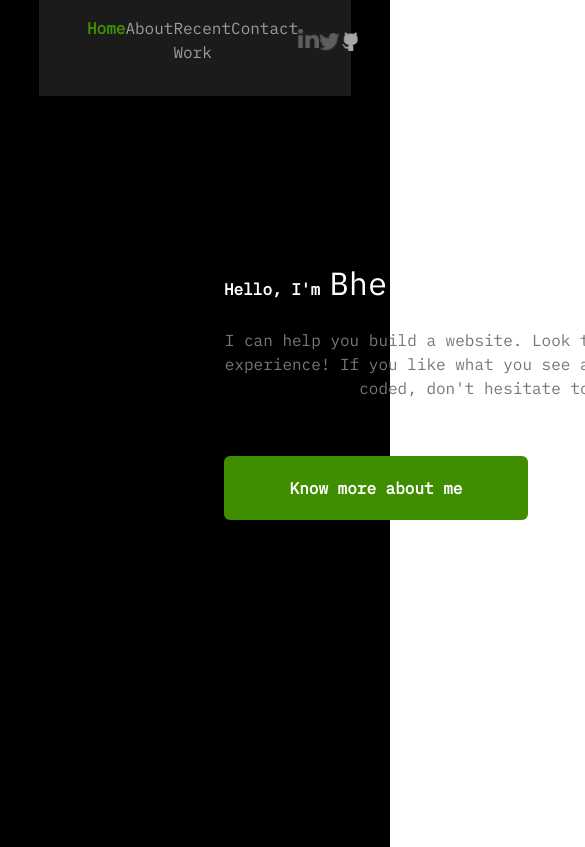
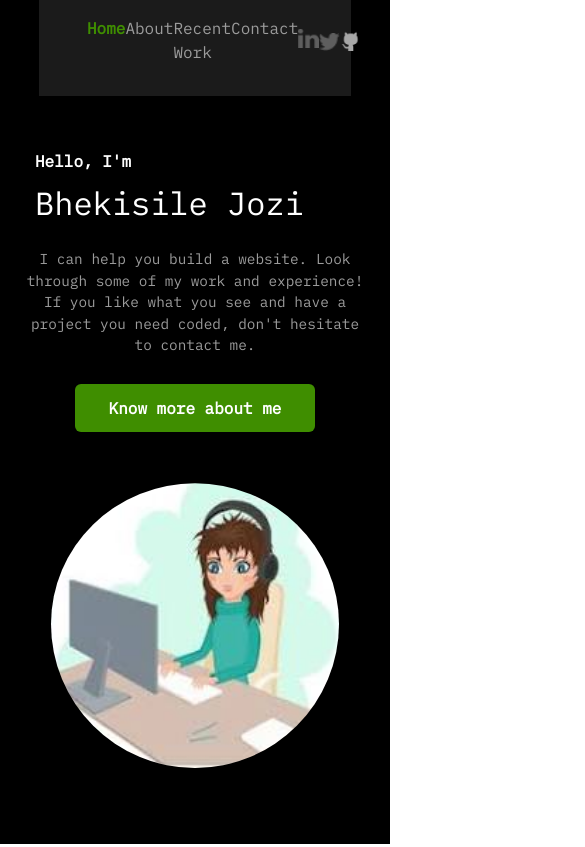
Before and after one commit to Bhekisile/FTemplate-Portfolio, a React (Create React App) app: page / in a window 390 px wide. Shown: the top 847 px of the page, 585 px wide, since content can reach past the window. Built offline with nearby package versions, Linux system fonts and the light colour scheme.

Commit message:
Add mixins to make home page responsive

```diff
--- a/src/components/HomePage.jsx
+++ b/src/components/HomePage.jsx
@@ -1,20 +1,18 @@
-// import { Row, Col } from "react-bootstrap";
 import "../styles/HomePage.scss";
 import Header from "./Header";
 import cartoon from "../assets/lady-cartoon.jpeg";
 import { Link } from "react-router-dom";
 
-const HomePage = () => {
+function HomePage() {
   return (
     <div className="home-container">
-    <Header />
+      <Header />
       <div className="flex-container">
-
         <div className="flex-left">
-          <div className="details">
-            <h1 className="details-primary">
-              <span className="details-primary--main">Hello, I'm </span>
-              <span className="details-primary--sub">Bhekisile Jozi</span>
+          <div className="flex-left__details">
+            <h1 className="flex-left__details-primary">
+              <span className="flex-left__details-primary--main">Hello, I'm </span>
+              <span className="flex-left__details-primary--sub">Bhekisile Jozi</span>
             </h1>
             <p>I can help you build a website. Look through some of my work and experience! If you like what you see and have a project you need coded,
               don&apos;t hesitate to contact me.</p>
@@ -22,14 +20,12 @@
                 <button type="button" className="btn btn--green">
                   Know more about me
                 </button>
-            </Link>
+              </Link>
           </div>
         </div>
-
         <div className="flex-right">
-          <img src={cartoon} className="picture" alt="Lady cartoon" />
+          <img src={cartoon} className="flex-right__picture" alt="Lady cartoon" />
         </div>
-
       </div>
     </div>
   )
--- a/src/styles/About.scss
+++ b/src/styles/About.scss
@@ -1,4 +1,4 @@
-@import "../styles/variables.scss";
+@import "../styles/abstracts/variables.scss";
 
 .about-container {
   width: 80%;
--- a/src/styles/Contact.scss
+++ b/src/styles/Contact.scss
@@ -1,4 +1,4 @@
-@import "../styles/variables.scss";
+@import "../styles/abstracts/variables.scss";
 
 .contact-container {
   width: 80%;
--- a/src/styles/Header.scss
+++ b/src/styles/Header.scss
@@ -1,4 +1,4 @@
-@import "../styles/variables.scss";
+@import "../styles/abstracts/variables.scss";
 
 .container {
   background-color: $color-black-dark;
--- a/src/styles/HomePage.scss
+++ b/src/styles/HomePage.scss
@@ -1,39 +1,100 @@
-@import "../styles/variables.scss";
+@import "../styles/abstracts/variables.scss";
+@import "../styles/abstracts/mixins.scss";
 
 .home-container {
   width: 100%;
+  height: 100vh;
   background-color: $color-black-dark;
 }
 
 .flex-container {
+  background-color: $color-black-dark;
   color: $color-white;
   display: flex;
+  flex-wrap: wrap;
   gap: 4rem;
-  height: 89vh;
   padding-top: 6rem;
+
+  @include respond(tab-port) {
+    display: flex;
+    justify-content: center;
+    padding-left: 2rem;
+    padding-right: 2rem;
+    gap: 0;
+  }
+
+  @include respond(tab-port) {
+    padding-left: 2rem;
+    padding-right: 2rem;
+    gap: 0;
+  }
+
+  @include respond(tab-land) {
+    gap: 0;
+  }
+
+  @include respond(phone) {
+    padding-top: 2rem;
+  }
 }
 
 .flex-left {
   width: 35rem;
   height: 25rem;
   flex-basis: 60%;
-  /* border: .1rem solid $color-white; */
+
+  @include respond(tab-land) {
+    flex-basis: 40%;
+    height: 22rem;
   }
 
-.details {
+  @include respond(phone) {
+    height: 22rem;
+  }
+
+  &__details {
     margin-top: 4rem;
     margin-left: 14rem;
     margin-right: 4rem;
-  width: 38rem;
-  /* border: .1rem solid $color-white; */
+    width: 28rem;
+
+    @include respond(tab-land) {
+      margin-left: 2rem;
+      margin-right: 2rem;
     }
 
-.flex-right {
-  padding-right: 3.5rem;
-  flex-basis: 33.33%;
+    @include respond(tab-port) {
+      margin: 0;
+      display: flex;
+      flex-direction: column;
+      align-items: center;
+      width: 90%;
     }
 
-.details-primary {
+    @include respond(phone) {
+      width: 20rem;
+    }
+  }
+
+  & p {
+    color: $color-text-grey;
+
+    @include respond(tab-port) {
+      font-size: .9rem;
+      width: 30rem;
+    }
+
+    @include respond(tab-land) {
+      width: 28rem;
+      margin-bottom: 2rem;
+    }
+
+    @include respond(phone) {
+      width: 22rem;
+    }
+  }
+
+  &__details-primary{
     margin-bottom: 1.5rem;
 
   &--main {
@@ -47,10 +108,28 @@
     font-weight: 400;
   }
   }
+}
 
-p {
-  color: $color-text-grey;
-  margin-bottom: 2.5rem;
+.flex-right {
+  padding-right: 3.5rem;
+  flex-basis: 33.33%;
+
+  @include respond(tab-land) {
+    flex-basis: 23%;
+    padding-right: 0;
+  }
+
+  &__picture {
+    width: 22rem;
+    height: 22rem;
+    padding-top: .2rem;
+    border-radius: 50%;
+
+    @include respond(phone) {
+      width: 18rem;
+      height: 18rem;
+    }
+  }
 }
 
 .btn--green {
@@ -59,11 +138,10 @@
     background-color: $color-green-dark;
     color: $color-white;
     font-weight: 600;
+
+    @include respond(phone) {
+      width: 15rem;
+      height: 3rem;
+      margin-top: 1rem;
     }
-
-  .picture {
-    width: 22rem;
-    height: 22rem;
-    padding-top: .2rem;
-    border-radius: 50%;
   }
--- a/src/styles/RecentProjects.scss
+++ b/src/styles/RecentProjects.scss
@@ -1,4 +1,5 @@
-@import "../styles/variables.scss";
+@import "../styles/abstracts/variables.scss";
+/* @import "./abstract/variables.scss" */
 
 .project-container {
   width: 100%;
--- /dev/null
+++ b/src/styles/abstracts/mixins.scss
@@ -0,0 +1,14 @@
+@mixin respond($breakpoint) {
+  @if $breakpoint == phone {
+    @media (max-width: 37.5em) { @content }
+  }
+  @else if $breakpoint == tab-port {
+    @media (max-width: 56.25em) { @content }
+  }
+  @else if $breakpoint == tab-land {
+    @media (max-width: 75em) { @content }
+  }
+  @else if $breakpoint == big-desktop {
+    @media (min-width: 112.5em) { @content }
+  }
+}
--- a/src/styles/variables.scss
+++ b/src/styles/abstracts/variables.scss
@@ -1,7 +1,7 @@
-/* COLORS */
+/* COLORS
 $color-primary: #55c57a;
 $color-primary-light: #7ed56f;
-$color-primary-dark: #28b485;
+$color-primary-dark: #28b485; */
 
 $color-grey-light-1: #f7f7f7;
 
```
Also changed, not shown: 1 other file (tests, documents, lock files or other folders). Lines whose indentation alone changed are shown as unchanged.
